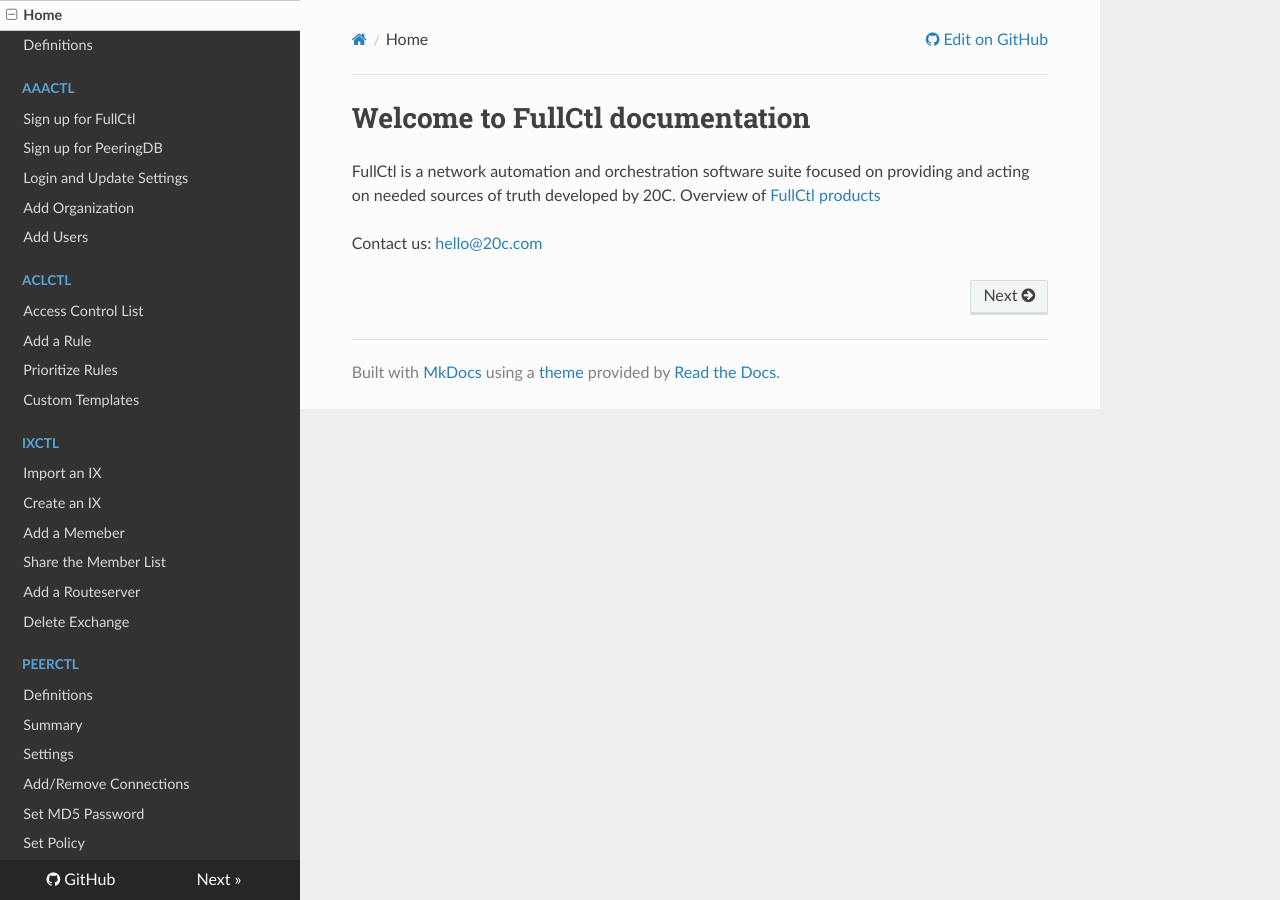
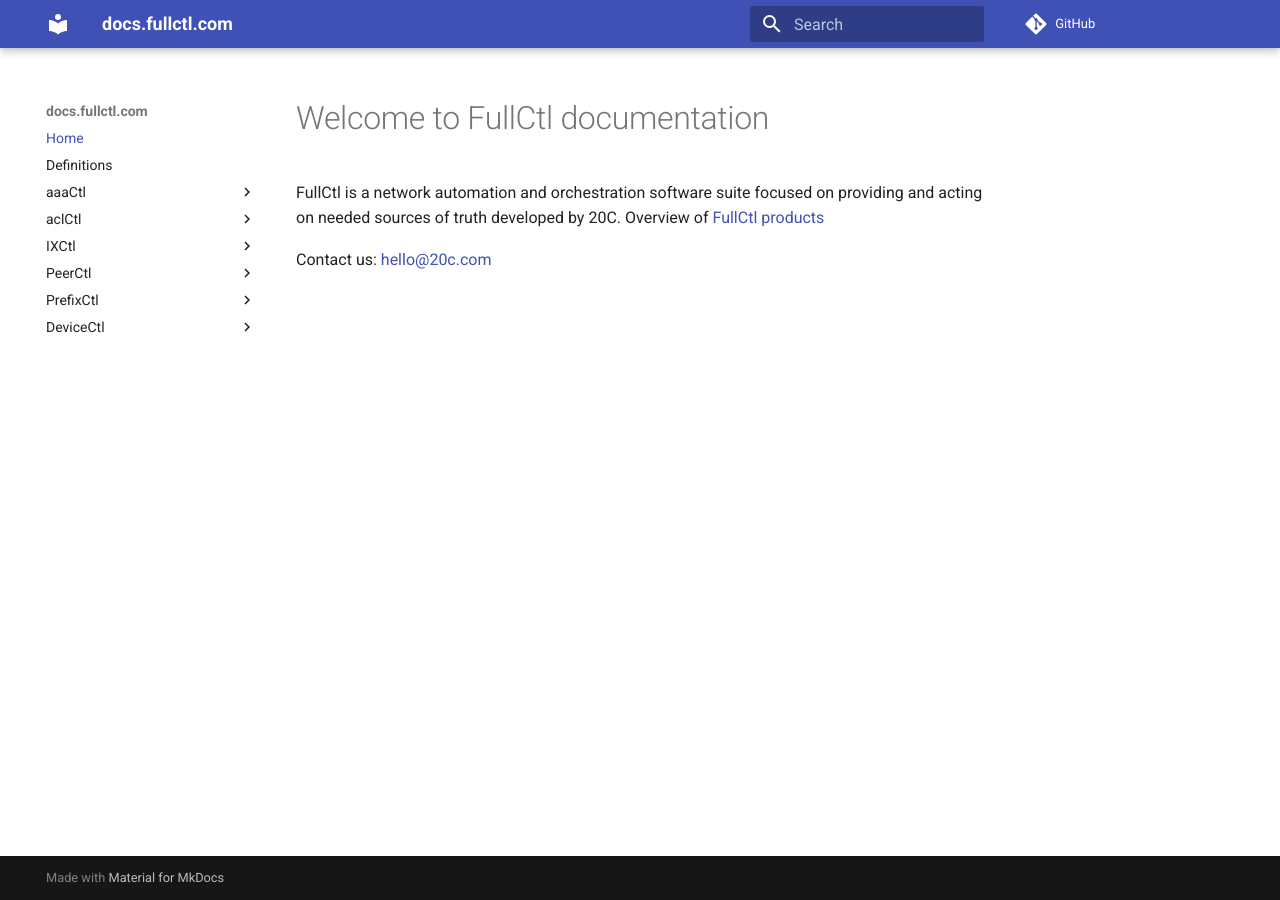
Before and after one commit to fullctl/docs.fullctl.com, an MkDocs documentation site: the page built from docs/index.md, in a window 1280 px wide. Built offline with MkDocs 1.6.1 and Material for MkDocs 9.7.7, drawn with Linux system fonts in a browser that asks for light colours; nearby versions of some CDN libraries; comment, search, counter and statistics services are not loaded.

Commit message:
use material mkdocs theme

```diff
--- a/mkdocs.yml
+++ b/mkdocs.yml
@@ -2,7 +2,8 @@ site_name: docs.fullctl.com
 site_url: https://docs.fullctl.com
 repo_url: https://github.com/fullctl/docs.fullctl.com/
 
-theme: readthedocs
+theme:
+  name: material
 
 nav:
   - Home: index.md
--- a/pyproject.toml
+++ b/pyproject.toml
@@ -7,6 +7,7 @@ authors = ["20C <code@20c.com>"]
 [tool.poetry.dependencies]
 python = "^3.7"
 mkdocs = "^1.2.2"
+mkdocs-material = "^9.0.5"
 
 [tool.poetry.dev-dependencies]
 pre-commit = ">=2.13"
```
Also changed, not shown: 1 other file.
